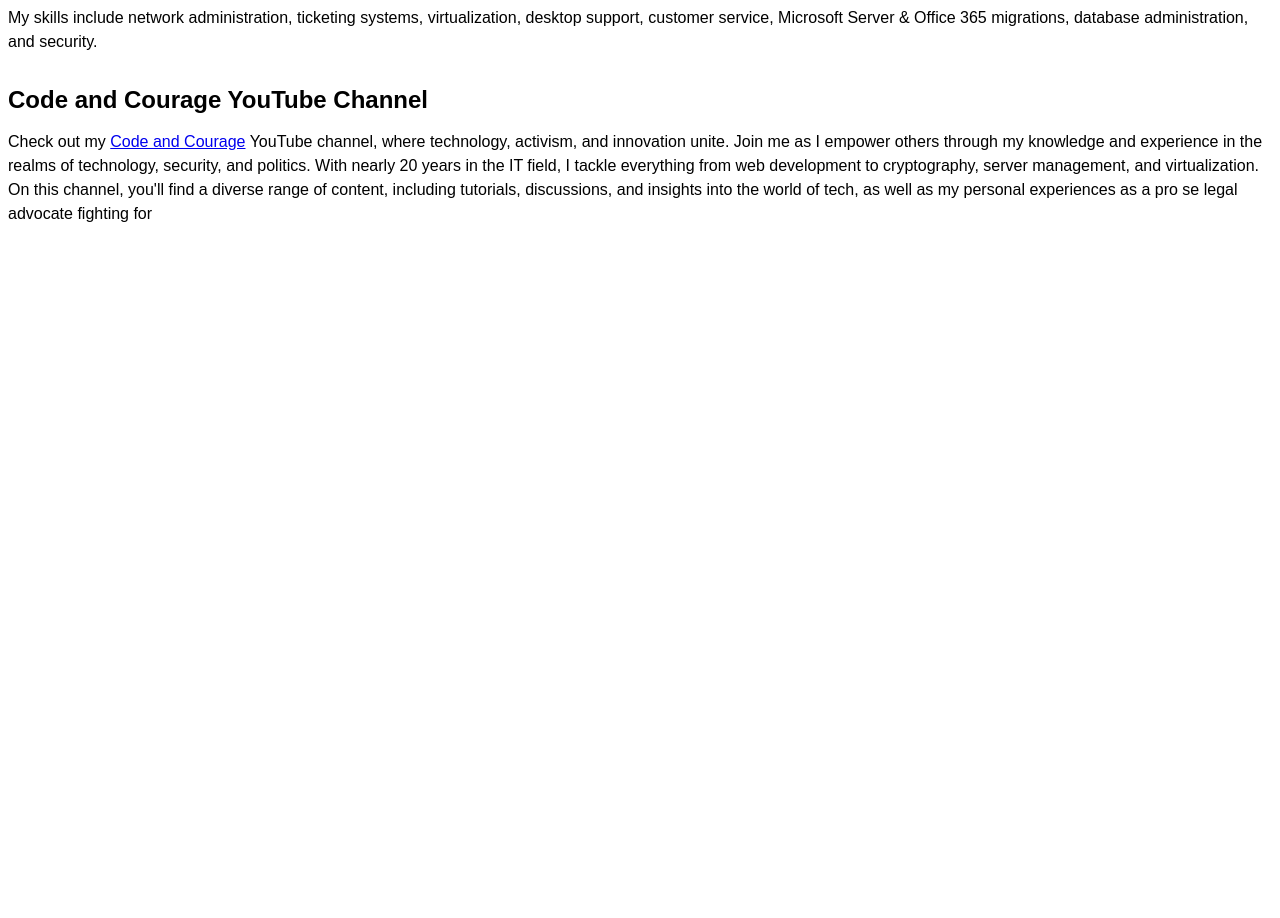
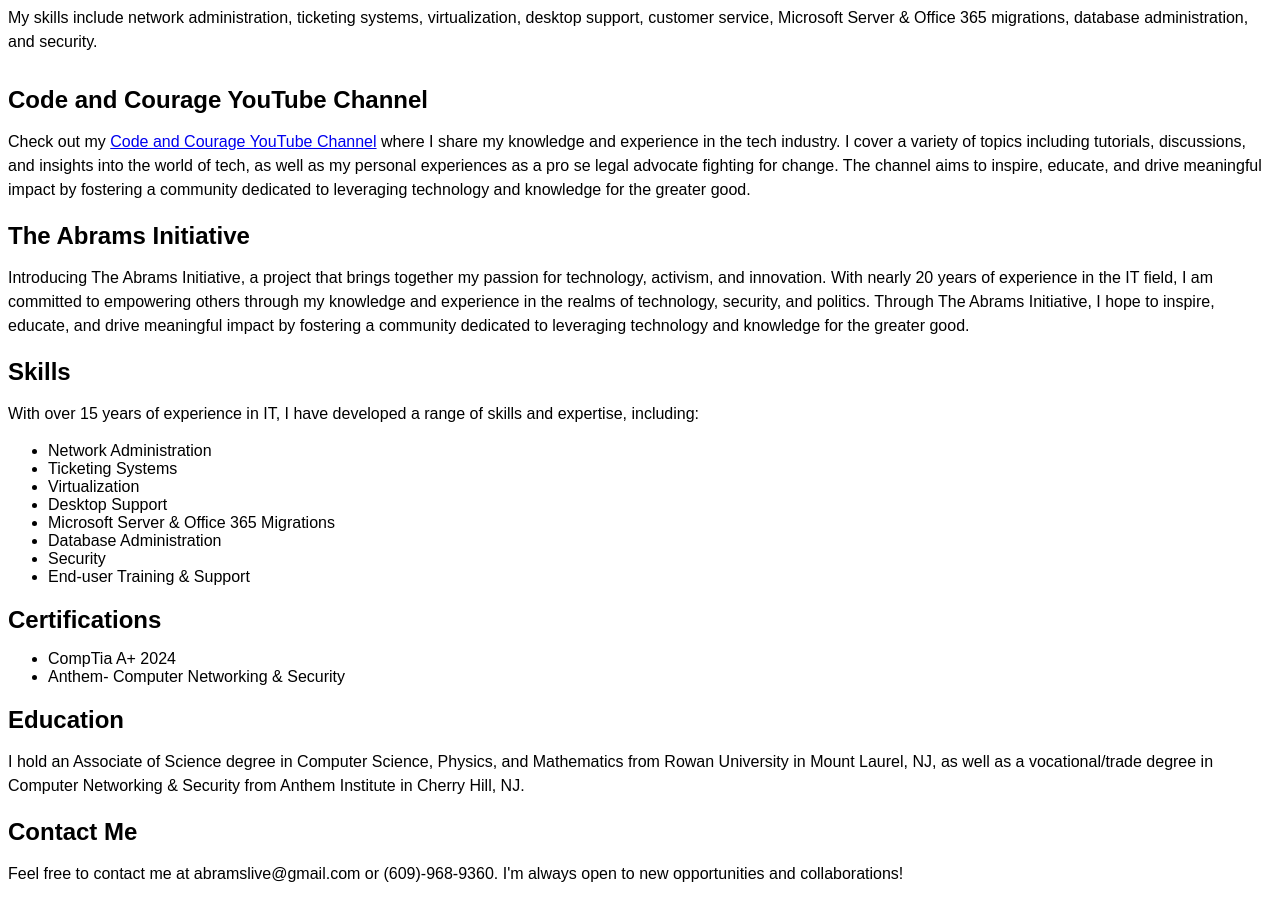
Before and after one commit to unlimitedinfinit/-unlimitedinfinit.github.io, a plain HTML site: page index.html in a window 1280 px wide. Shown: the part 500-1418 px from the top of the page. Before the commit the page ends 800 px from the top, so only its background shows below. Drawn offline with Linux system fonts and the light colour scheme.

Commit message:
Update index.html

```diff
--- a/index.html
+++ b/index.html
@@ -65,5 +65,33 @@
         <p>My skills include network administration, ticketing systems, virtualization, desktop support, customer service, Microsoft Server & Office 365 migrations, database administration, and security.</p>
       </section>
       <section class="section">
-        <h2>Code and Courage YouTube Channel</h2>
-        <p>Check out my <a href="https://www.youtube.com/channel/UCfkdP2x3pJeFzgWW7FIgcRA" target="_blank">Code and Courage</a> YouTube channel, where technology, activism, and innovation unite. Join me as I empower others through my knowledge and experience in the realms of technology, security, and politics. With nearly 20 years in the IT field, I tackle everything from web development to cryptography, server management, and virtualization. On this channel, you'll find a diverse range of content, including tutorials, discussions, and insights into the world of tech, as well as my personal experiences as a pro se legal advocate fighting for
+       <h2>Code and Courage YouTube Channel</h2>
+<p>Check out my <a href="https://www.youtube.com/channel/UCfkdP2x3pJeFzgWW7FIgcRA">Code and Courage YouTube Channel</a> where I share my knowledge and experience in the tech industry. I cover a variety of topics including tutorials, discussions, and insights into the world of tech, as well as my personal experiences as a pro se legal advocate fighting for change. The channel aims to inspire, educate, and drive meaningful impact by fostering a community dedicated to leveraging technology and knowledge for the greater good.</p>
+
+<h2>The Abrams Initiative</h2>
+<p>Introducing The Abrams Initiative, a project that brings together my passion for technology, activism, and innovation. With nearly 20 years of experience in the IT field, I am committed to empowering others through my knowledge and experience in the realms of technology, security, and politics. Through The Abrams Initiative, I hope to inspire, educate, and drive meaningful impact by fostering a community dedicated to leveraging technology and knowledge for the greater good.</p>
+
+<h2>Skills</h2>
+<p>With over 15 years of experience in IT, I have developed a range of skills and expertise, including:</p>
+<ul>
+  <li>Network Administration</li>
+  <li>Ticketing Systems</li>
+  <li>Virtualization</li>
+  <li>Desktop Support</li>
+  <li>Microsoft Server & Office 365 Migrations</li>
+  <li>Database Administration</li>
+  <li>Security</li>
+  <li>End-user Training & Support</li>
+</ul>
+
+<h2>Certifications</h2>
+<ul>
+  <li>CompTia A+ 2024</li>
+  <li>Anthem- Computer Networking & Security</li>
+</ul>
+
+<h2>Education</h2>
+<p>I hold an Associate of Science degree in Computer Science, Physics, and Mathematics from Rowan University in Mount Laurel, NJ, as well as a vocational/trade degree in Computer Networking & Security from Anthem Institute in Cherry Hill, NJ.</p>
+
+<h2>Contact Me</h2>
+<p>Feel free to contact me at abramslive@gmail.com or (609)-968-9360. I'm always open to new opportunities and collaborations!</p>
```
